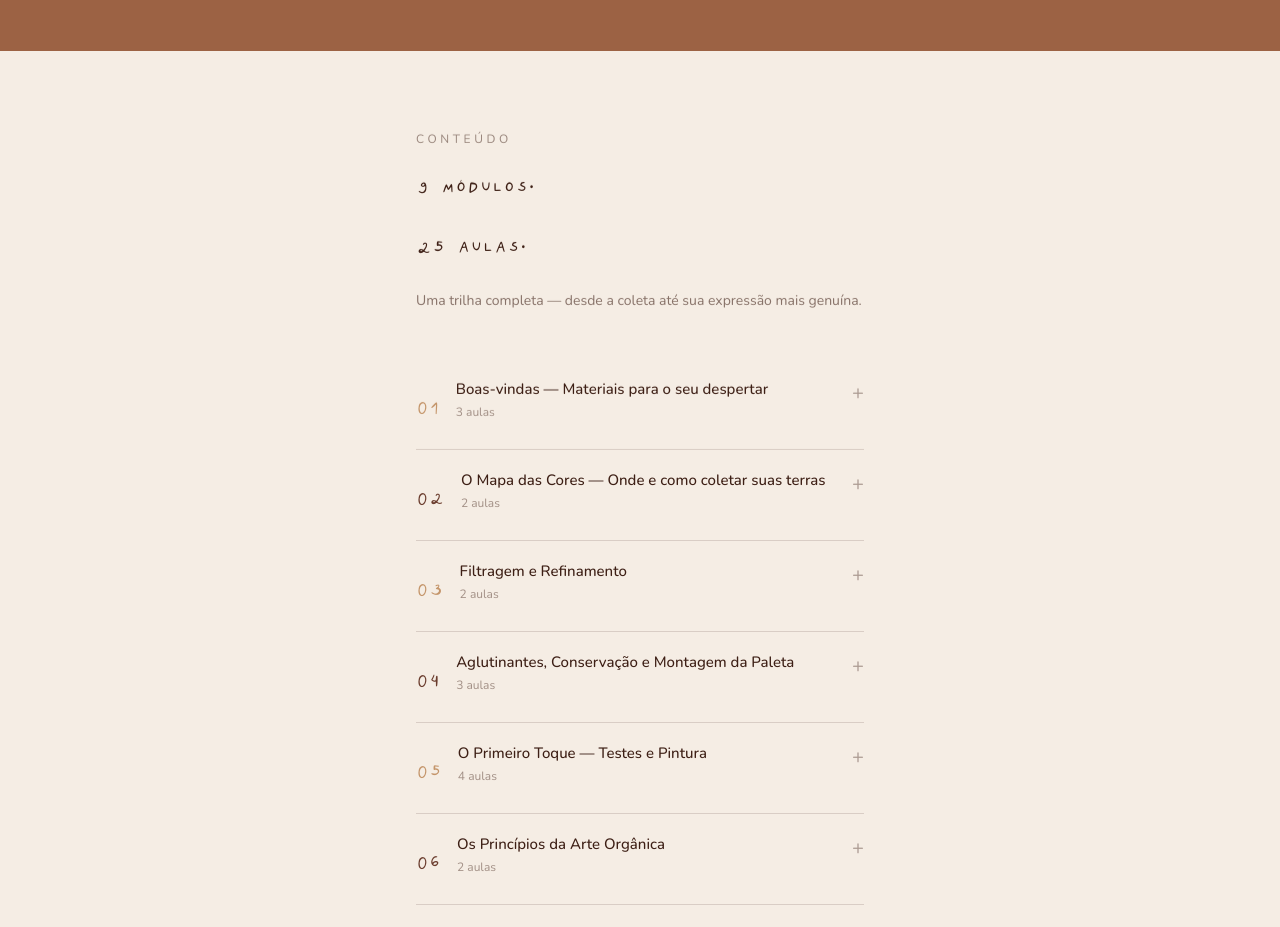
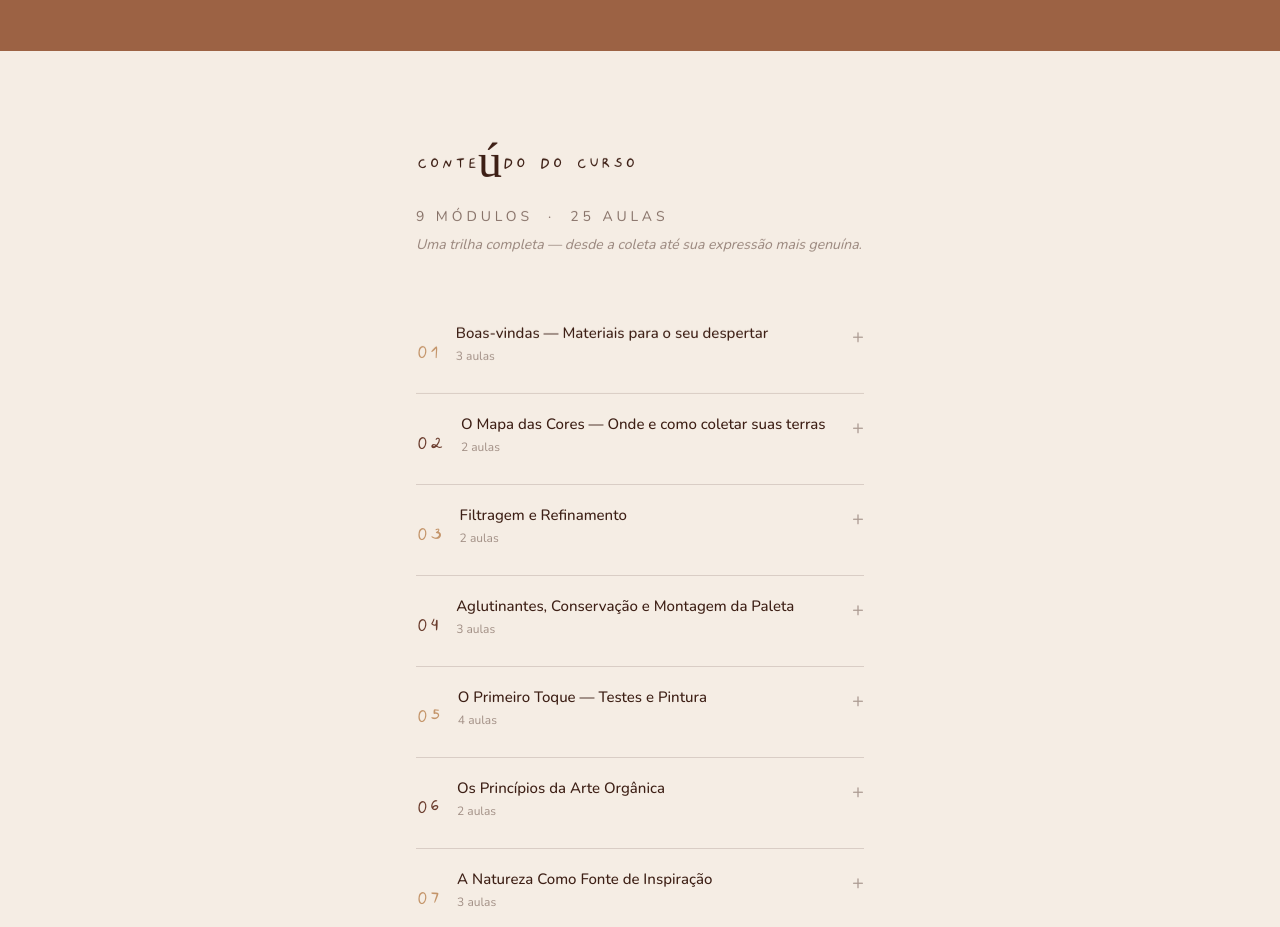
Before and after one commit to williamvidart/iaravida, a Next.js app: page /curso in a window 1280 px wide. Shown: the part 3420-4347 px from the top of the page. Built offline with nearby package versions, Linux system fonts and the light colour scheme.

Commit message:
Restyle modules section header with Grandenhas title and spaced subtitle

```diff
--- a/app/curso/page.tsx
+++ b/app/curso/page.tsx
@@ -328,11 +328,13 @@ export default function CursoPage() {
       <section className="bg-creme px-6 py-20">
         <div className="mx-auto max-w-md">
           <Reveal dir="up">
-            <p className="text-xs uppercase tracking-[0.3em] text-terra/50 mb-2">conteúdo</p>
             <h2 className="font-grandenhas text-5xl text-terra leading-tight">
-              9 módulos.<br />25 aulas.
+              Conteúdo do Curso
             </h2>
-            <p className="mt-4 text-sm text-terra/60">
+            <p className="mt-4 text-sm uppercase tracking-[0.28em] text-terra/60 font-light">
+              9 módulos &nbsp;·&nbsp; 25 aulas
+            </p>
+            <p className="mt-2 text-sm text-terra/50 italic">
               Uma trilha completa — desde a coleta até sua expressão mais genuína.
             </p>
           </Reveal>
```
